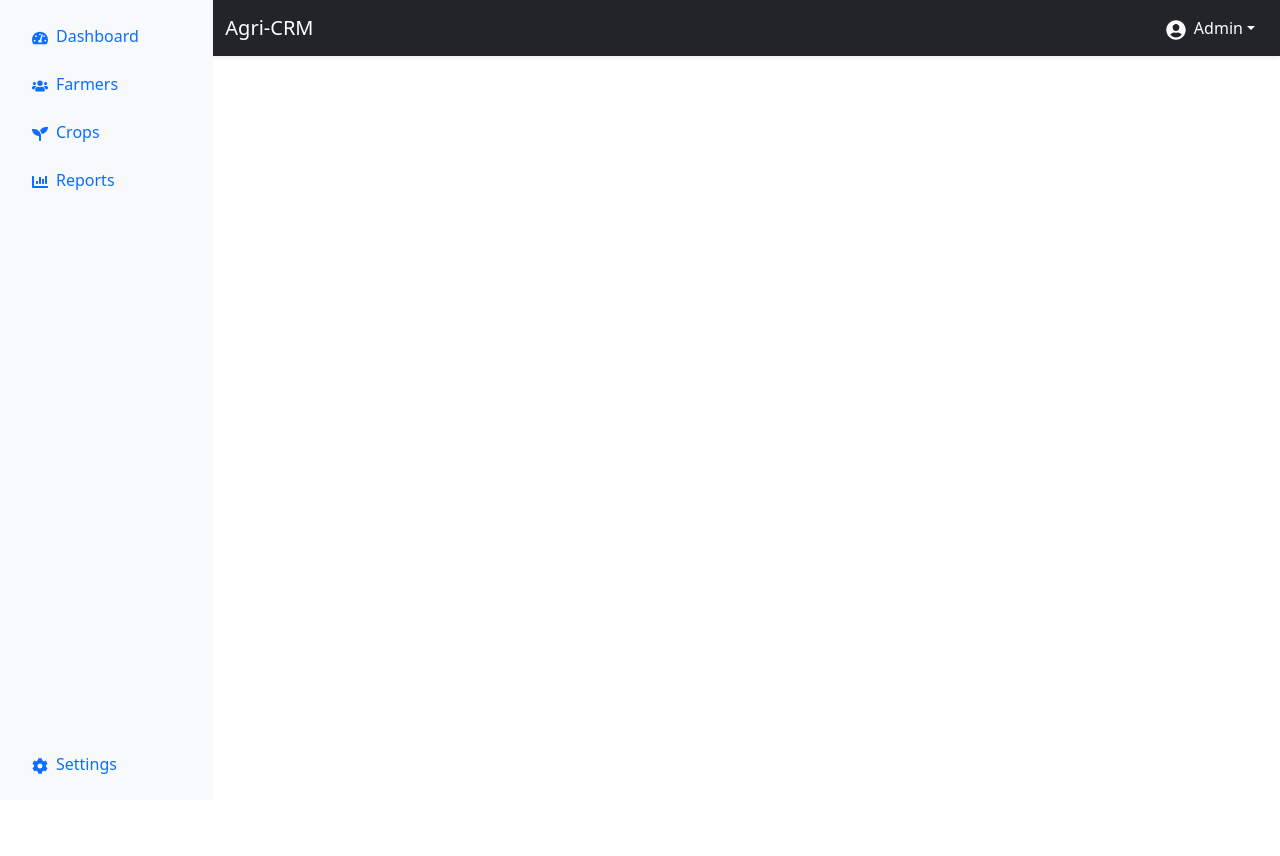
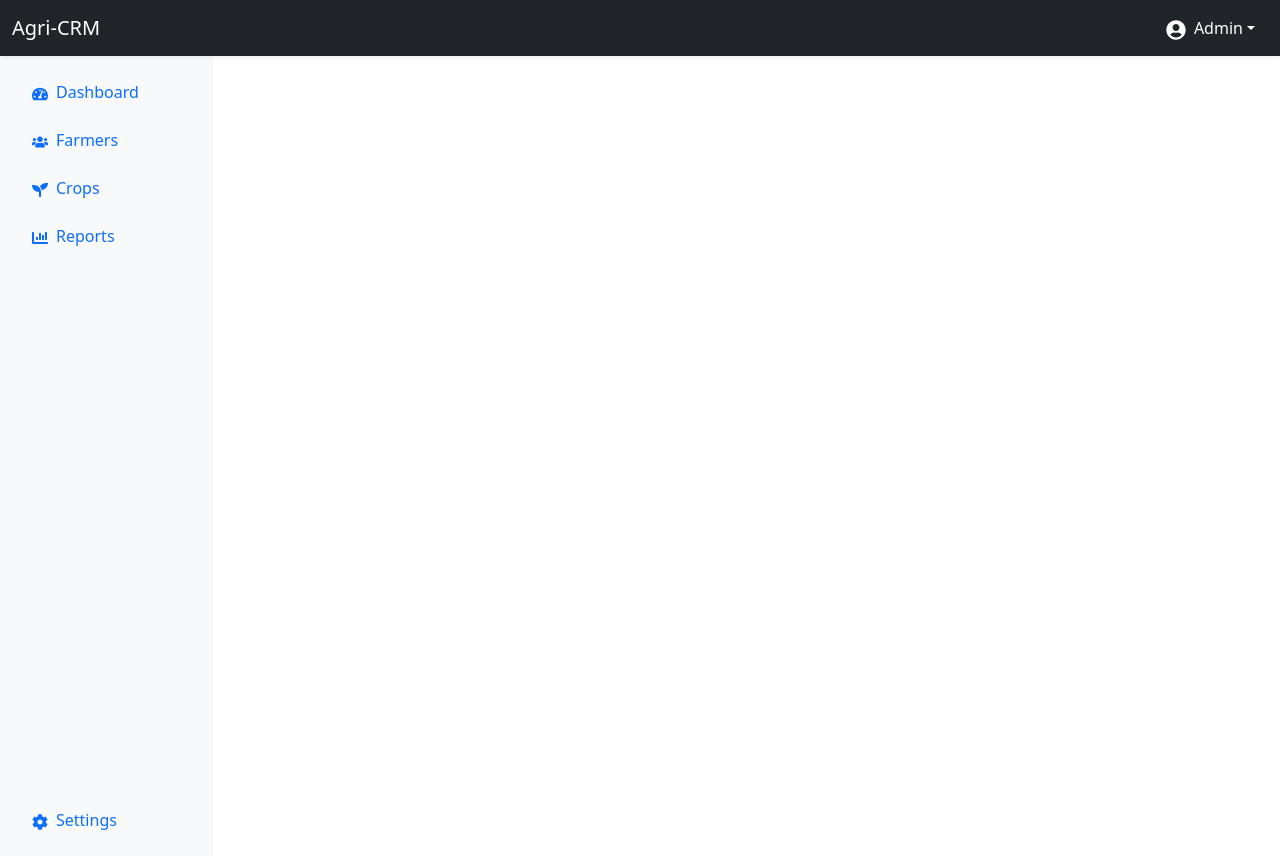
Before and after one commit to johnmosx/blackboxai-1743484092272, a React (Create React App) app in the folder agri-crm/client/: page / in a window 1280 px wide. Before the commit the page ends 800 px from the top, so only its background shows below. Built offline with nearby package versions, Linux system fonts and the light colour scheme.

Commit message:
Add agri-crm/client/src/components/Layout.js 1743490361865

```diff
--- a/agri-crm/client/src/components/Layout.js
+++ b/agri-crm/client/src/components/Layout.js
@@ -7,11 +7,11 @@ const Layout = ({ children }) => {
   return (
     <Container fluid className="px-0">
       <Row className="g-0">
+      <Header />
         <Col md={2} className="bg-light" style={{ minHeight: '100vh' }}>
           <Sidebar />
         </Col>
         <Col md={10}>
-          <Header />
           <main className="p-4">
             {children}
           </main>
```
